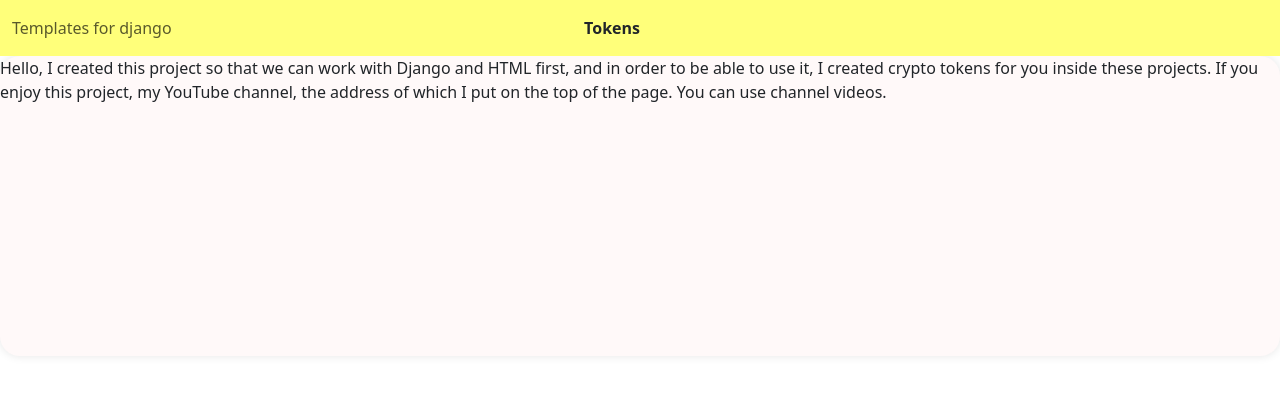
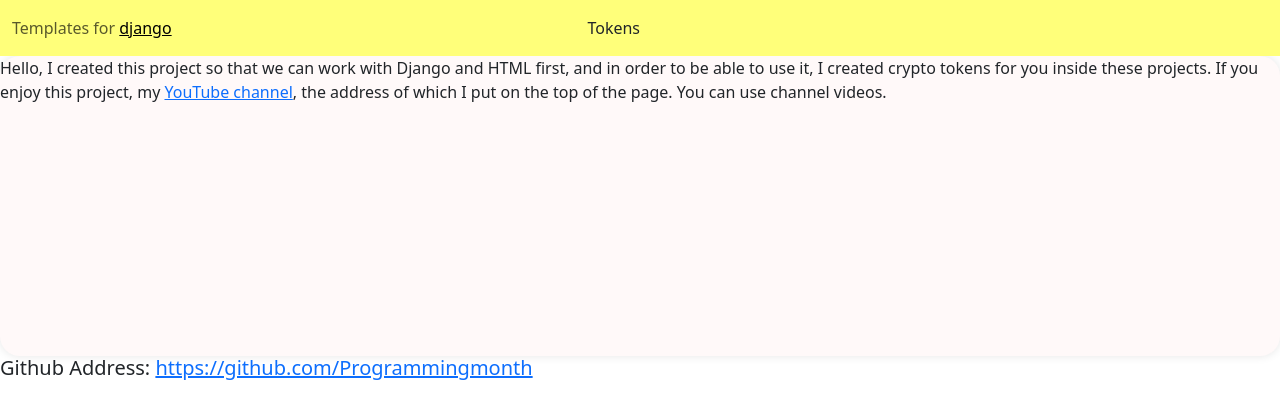
Before and after one commit to Programmingmonth/Token, a Django app: page / in a window 1280 px wide. Shown: the top 419 px of the page. Run offline with Django 5.2, Linux system fonts and the light colour scheme.

Commit message:
first commit

```diff
--- a/Token/web/templates/index.html
+++ b/Token/web/templates/index.html
@@ -21,22 +21,19 @@
         #charset{
             margin-left: 0%;
         }
-
-        #Search{
-
-        }
     </style>
 </head>
 <body>
     <nav class="navbar bg-body-" style="background-color: rgb(255, 255, 122);">
         <div class="container-fluid">
           <span class="navbar-text">
-            Templates for django
+            Templates for <a href="https://www.djangoproject.com/">django</a>
           </span>
-          <a id="Tokens" class="nav-link" href="#"><b>Tokens</b></a>
+          <a id="Tokens" class="nav-link" href="#">Tokens</a>
         </div>
     </nav>
       <div class="rounded-rectangle">
-        <p id="charset">Hello, I created this project so that we can work with Django and HTML first, and in order to be able to use it, I created crypto tokens for you inside these projects. If you enjoy this project, my YouTube channel, the address of which I put on the top of the page. You can use channel videos.</p>
+        <p id="charset">Hello, I created this project so that we can work with Django and HTML first, and in order to be able to use it, I created crypto tokens for you inside these projects. If you enjoy this project, my <a href="https://www.youtube.com/channel/UCLLHp-Ux-VAMCW7HruxCxZw">YouTube channel</a>, the address of which I put on the top of the page. You can use channel videos.</p>
       </div>
+      <h5>Github Address: <a href="https://github.com/Programmingmonth">https://github.com/Programmingmonth</a></h5>
 </html>
```
